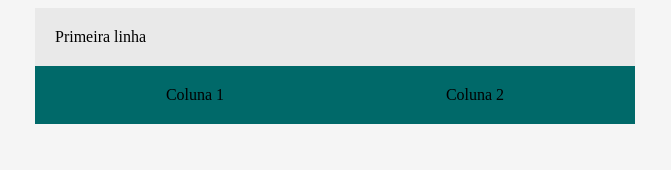
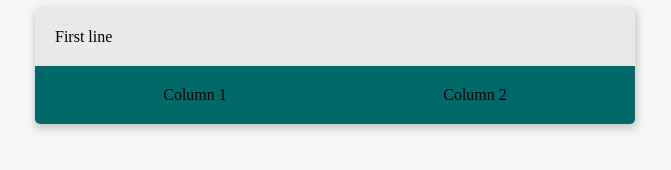
Before and after one commit to kauanzin222/bootcamp-devjr-modulo2-1, a plain HTML site: page index.html in a window 1280 px wide. Shown: the full height of the page, 305-976 px from the left. Drawn offline with Linux system fonts and the light colour scheme.

Commit message:
parcial task, and some explanations in English of the commands lines

```diff
--- a/index.html
+++ b/index.html
@@ -10,21 +10,32 @@
             background-color: #F5F5F5;
         }
 
+        /*Creation of CONTAINER, a main box that can have div(s)*/
         .container {
             background-color: #E9E9E9;
-            margin: auto;
+            margin: auto; /*set the position of the intire box to adaptate to the web page*/
 
-            width: 600px;
+            width: 600px; /*width = "largura"... it's define how large will be the box named as CONTAINER*/
+
+            box-shadow: 1px 3px 8px 1px rgba(0, 0, 0, 0.2);
+            /*1ºpx is 'x', 2ºpx is 'y', 3ºpx is blur, 4ºpx is area*/
+
+            border-radius: 5px;
+            overflow: hidden; /*this set make the border of my container look rounded*/
         }
 
+        /*Denominating the HEADER, that's the top of the container*/
         .header {
-            padding: 20px;
+            padding: 20px; /*padding is like a margin but only for the header, the top of our container*/
         }
 
+        /*Creation of FLEX-CONTAINER, a subdivision of the container that can be modify as I want*/
         .flex-container {
-            display: flex;
+            display: flex; /*that make rows in my bottom div. As default, the value of flex is 'row'*/
+            /*flex-position: row; ---- is another way to do this*/
+
             background-color: #006969;
-            justify-content: space-around;
+            justify-content: space-around; /*here we can make our 'columns' look centralized, more cleaner*/
             padding: 20px;
         }
 
@@ -33,14 +44,14 @@
 <body>
     <div class="container">
         <div class="header">
-            Primeira linha
+            First line
         </div>
         <div class="flex-container">
             <div>
-                Coluna 1
+                Column 1
             </div>
             <div>
-                Coluna 2
+                Column 2
             </div>
         </div>
     </div>
```
